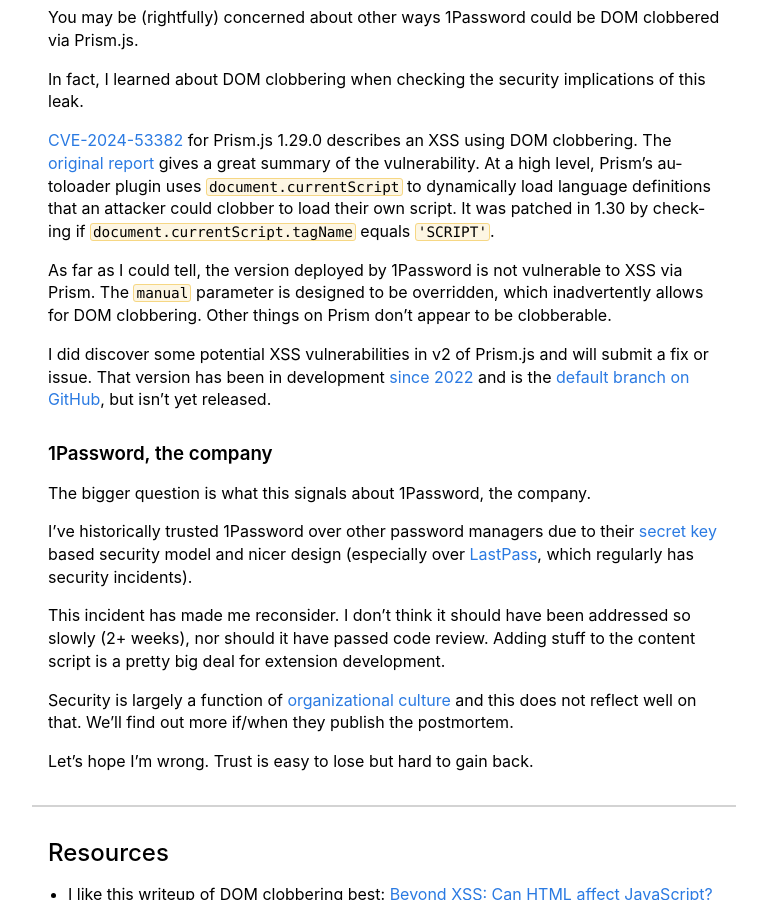
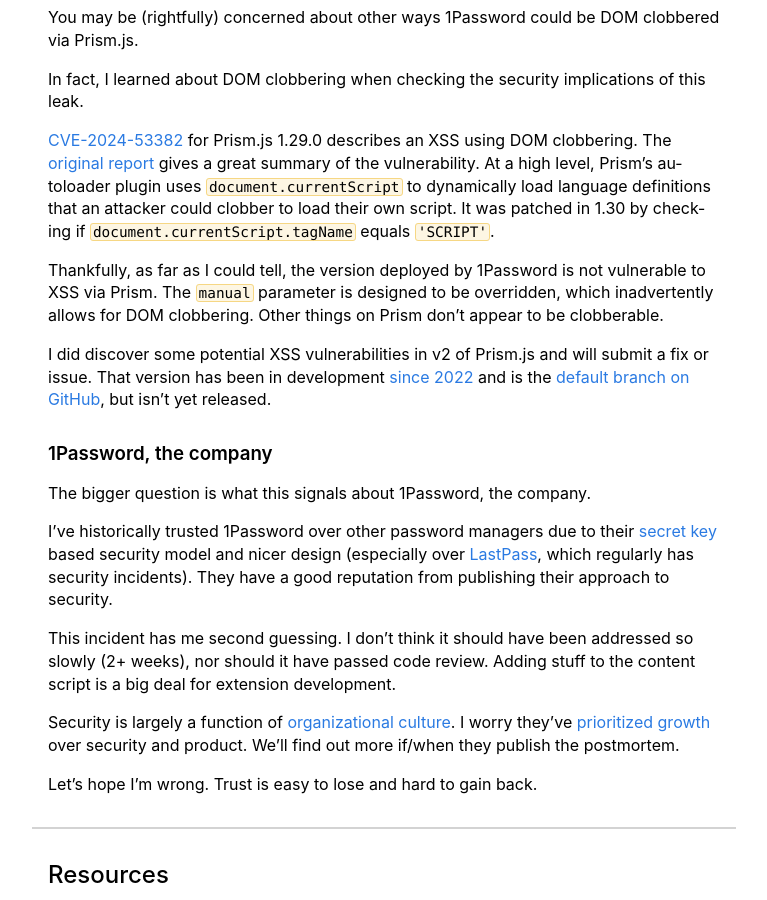
Before and after one commit to themichaelyang/tautology.town, a Jekyll site: the page built from _posts/2025/2026-01-02-dom-clobbering-1password-prism.md, in a window 1280 px wide and 900 px high, scrolled down 4052 px. Shown: the whole window, without its empty margins (256-1023 px from the left). Built offline with Jekyll 4.4.1, drawn with Linux system fonts in a browser that asks for light colours.

Commit message:
improve wording

```diff
--- a/_posts/2025/2026-01-02-dom-clobbering-1password-prism.md
+++ b/_posts/2025/2026-01-02-dom-clobbering-1password-prism.md
@@ -157,7 +157,7 @@
 
 [CVE-2024-53382](https://nvd.nist.gov/vuln/detail/CVE-2024-53382) for Prism.js 1.29.0 describes an XSS using DOM clobbering. The [original report](https://gist.github.com/jackfromeast/aeb128e44f05f95828a1a824708df660) gives a great summary of the vulnerability. At a high level, Prism's autoloader plugin uses `document.currentScript` to dynamically load language definitions that an attacker could clobber to load their own script. It was patched in 1.30 by checking if `document.currentScript.tagName` equals `'SCRIPT'`.
 
-As far as I could tell, the version deployed by 1Password is not vulnerable to XSS via Prism. The `manual` parameter is designed to be overridden, which inadvertently allows for DOM clobbering. Other things on Prism don't appear to be clobberable.
+Thankfully, as far as I could tell, the version deployed by 1Password is not vulnerable to XSS via Prism. The `manual` parameter is designed to be overridden, which inadvertently allows for DOM clobbering. Other things on Prism don't appear to be clobberable.
 
 I did discover some potential XSS vulnerabilities in v2 of Prism.js and will submit a fix or issue. That version has been in development [since 2022](https://github.com/orgs/PrismJS/discussions/3531) and is the [default branch on GitHub](https://github.com/PrismJS/prism), but isn't yet released.
 
@@ -165,13 +165,13 @@
 
 The bigger question is what this signals about 1Password, the company.
 
-I've historically trusted 1Password over other password managers due to their [secret key](https://support.1password.com/secret-key-security/) based security model and nicer design (especially over [LastPass](https://en.wikipedia.org/wiki/LastPass#Security_Criticism), which regularly has security incidents).
+I've historically trusted 1Password over other password managers due to their [secret key](https://support.1password.com/secret-key-security/) based security model and nicer design (especially over [LastPass](https://en.wikipedia.org/wiki/LastPass#Security_Criticism), which regularly has security incidents). They have a good reputation from publishing their approach to security.
 
-This incident has made me reconsider. I don't think it should have been addressed so slowly (2+ weeks), nor should it have passed code review. Adding stuff to the content script is a pretty big deal for extension development.
+This incident has me second guessing. I don't think it should have been addressed so slowly (2+ weeks), nor should it have passed code review. Adding stuff to the content script is a big deal for extension development.
 
-Security is largely a function of [organizational culture](https://google.github.io/building-secure-and-reliable-systems/raw/ch21.html) and this does not reflect well on that. We'll find out more if/when they publish the postmortem.
+Security is largely a function of [organizational culture](https://google.github.io/building-secure-and-reliable-systems/raw/ch21.html). I worry they've [prioritized growth](https://1password.com/press/2025/nov/1password-strengthens-leadership-amid-growth-milestone) over security and product. We'll find out more if/when they publish the postmortem.
 
-Let's hope I'm wrong. Trust is easy to lose but hard to gain back.
+Let's hope I'm wrong. Trust is easy to lose and hard to gain back.
 
 ---
 
```
